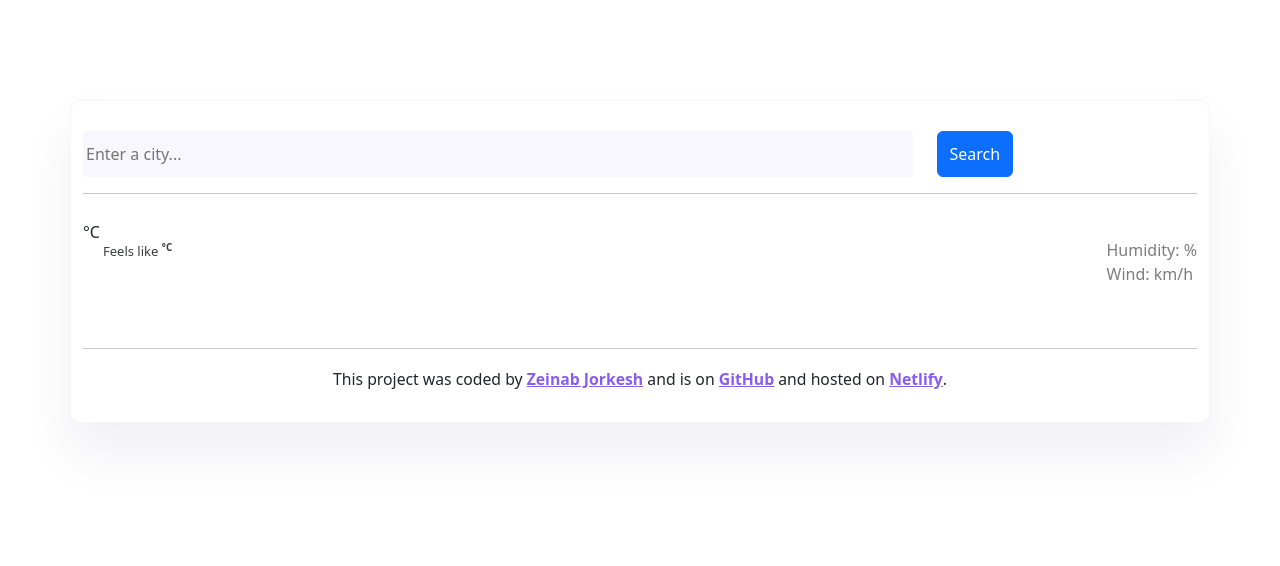
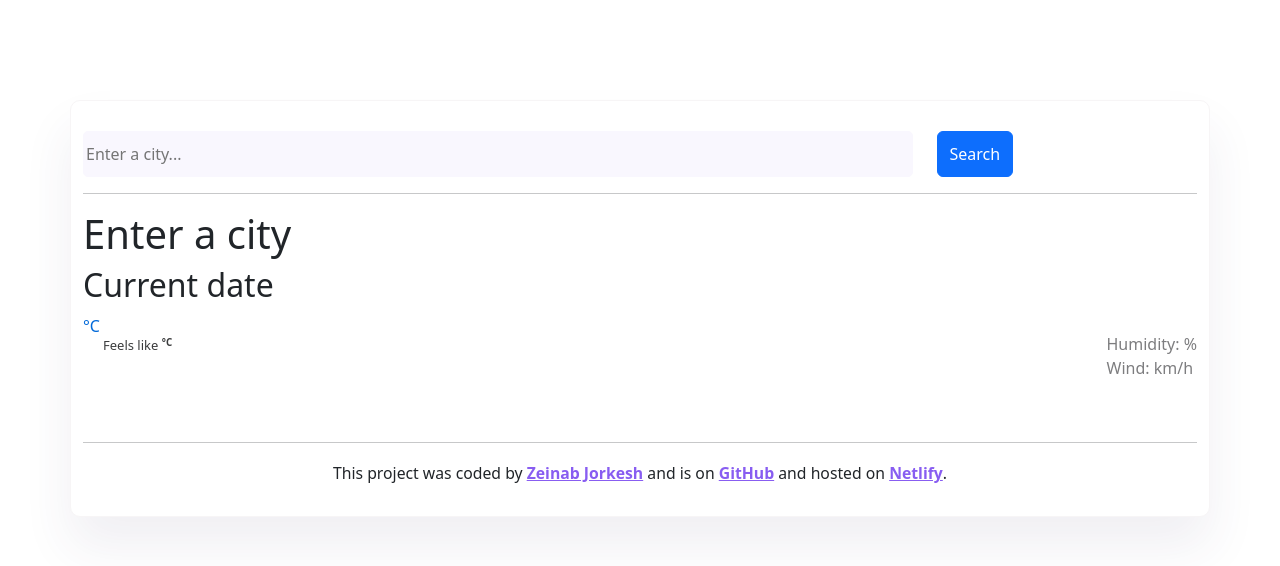
Before and after one commit to zjorkesh/weather-app-react, a React (Create React App) app: page / in a window 1280 px wide. Shown: the top 566 px of the page. Built offline with nearby package versions, Linux system fonts and the light colour scheme.

Commit message:
Fixed the issues

```diff
--- a/src/App.js
+++ b/src/App.js
@@ -1,7 +1,6 @@
-import logo from './logo.svg';
+import React from "react";
 import "bootstrap/dist/css/bootstrap.min.css";
-import './App.css';
-
+import "./App.css";
 
 function App() {
   return (
@@ -23,8 +22,8 @@ function App() {
           </div>
         </form>
         <hr />
-        <h1 id="city"></h1>
-        <h2 id="date"></h2>
+        <h1 id="city">Enter a city</h1>
+        <h2 id="date">Current date</h2>
         <div className="row">
           <div className="col-6">
             <div className="temperature-container">
@@ -32,7 +31,9 @@ function App() {
 
               <span id="temperature"></span>
               <span className="temperature-units" id="celsius-link">
-                <a>°C</a>
+                <a href="#" target="_blank" rel="noreferrer">
+                  °C
+                </a>
               </span>
             </div>
 
@@ -71,6 +72,7 @@ function App() {
               className="coder"
               id="name"
               target="_blank"
+              rel="noreferrer"
             >
               Zeinab Jorkesh
             </a>{" "}
@@ -80,15 +82,17 @@ function App() {
               className="coder"
               id="github"
               target="_blank"
+              rel="noreferrer"
             >
               GitHub
             </a>{" "}
             and hosted on{" "}
             <a
-              href="https://weather-app-react-base.netlify.app/"
+              href="https://weather-app-react-base.netlify.app"
               className="coder"
               id="netlify"
               target="_blank"
+              rel="noreferrer"
             >
               Netlify
             </a>
```
